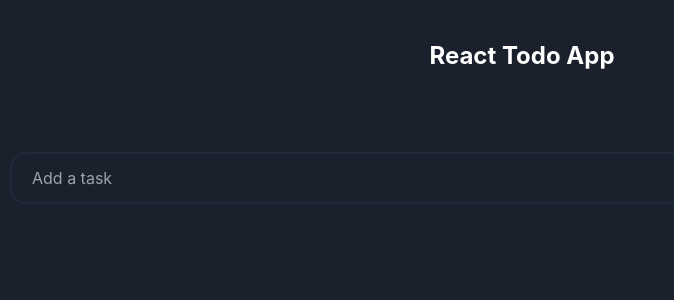
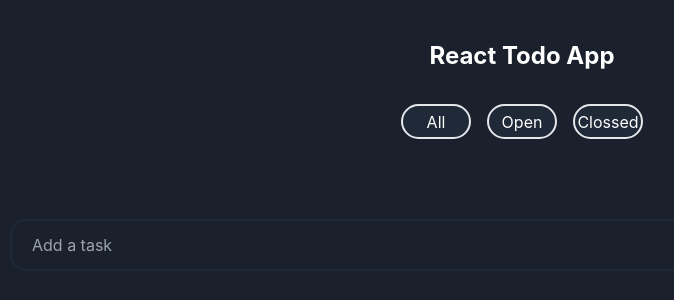
Before and after one commit to Danchik12/ReactTodo, a React (Create React App) app: page / in a window 1280 px wide. Shown: the top 300 px of the page, without its empty margins (118-792 px from the left). Built offline with nearby package versions, Linux system fonts and the light colour scheme.

Commit message:
Filter add

```diff
--- a/src/components/screens/Home/Home.jsx
+++ b/src/components/screens/Home/Home.jsx
@@ -1,9 +1,33 @@
-import React, {  useState } from 'react'
+import React, {  useState,useEffect } from 'react'
 import TaskItem from './item/TaskItem'
 import CreateTaskField from './item/CreateTaskField'
 const data=[]
+
+
 const Home = () => {
 	const [tasks,setTasks]= useState(data)
+	const [filtered,setFiltered]=useState(tasks)
+
+	useEffect(() => {
+		if (localStorage.getItem('example')){
+			setTasks(JSON.parse(localStorage.getItem('example')))
+		}
+
+	},[])
+
+	useEffect (() =>{
+	localStorage.setItem('example',JSON.stringify(tasks))
+
+	},[tasks])
+
+
+
+
+	useEffect (() =>{
+setFiltered(tasks)
+
+
+	},[tasks])
 
 	const changeTask = id => {
 		const copy =[...tasks]
@@ -14,19 +38,39 @@ const Home = () => {
 
 	const removeTask = id => {
 		setTasks([...tasks].filter(t =>t._id !== id))
+
 	}
 
+	const filteredTask = isCompleted => {
+		if (isCompleted ==="all"){
+			setFiltered(tasks)
+		}else {
+			let newTasks=[...tasks].filter(item => item.isCompleted === isCompleted)
+			setFiltered(newTasks)
+		}
+
+	}
 
 return (
 <div className=' text-white w-4/5 mx-auto'>
 <h1 className='text-2xl font-bold text-center mb-8'>React Todo App</h1>
-{tasks.map(task =>
+<div  className='text-center'>
+<button className='w-[70px] h-[35px] bg-gray-800 mr-4 border-2 rounded-full hover:border-red-600
+hover:text-red-600 transition-colors ease-in-out duration-300' onClick={() => filteredTask('all')}>All</button>
+<button  className='w-[70px] h-[35px] bg-gray-800  mr-4 border-2 rounded-full hover:border-red-600
+hover:text-red-600 transition-colors ease-in-out duration-300' onClick={() => filteredTask(false)}>Open</button>
+<button className='w-[70px] h-[35px] bg-gray-800 border-2 rounded-full hover:border-red-600
+hover:text-red-600 transition-colors ease-in-out duration-300' onClick={() => filteredTask(true)}>Clossed</button>
+</div>
+<CreateTaskField setTasks={setTasks}/>
+{filtered.map(task =>
+
 	<TaskItem
 	key={task._id}
 	task={task}
 	changeTask={changeTask}
 	removeTask={removeTask}/>)}
-<CreateTaskField setTasks={setTasks}/>
+
 </div>
 )
 }
--- a/src/components/screens/Home/item/CreateTaskField.jsx
+++ b/src/components/screens/Home/item/CreateTaskField.jsx
@@ -12,6 +12,7 @@ const [title,setTitle]=useState('')
 		},
 		])
 		setTitle('')
+
 
 	}
 
```
